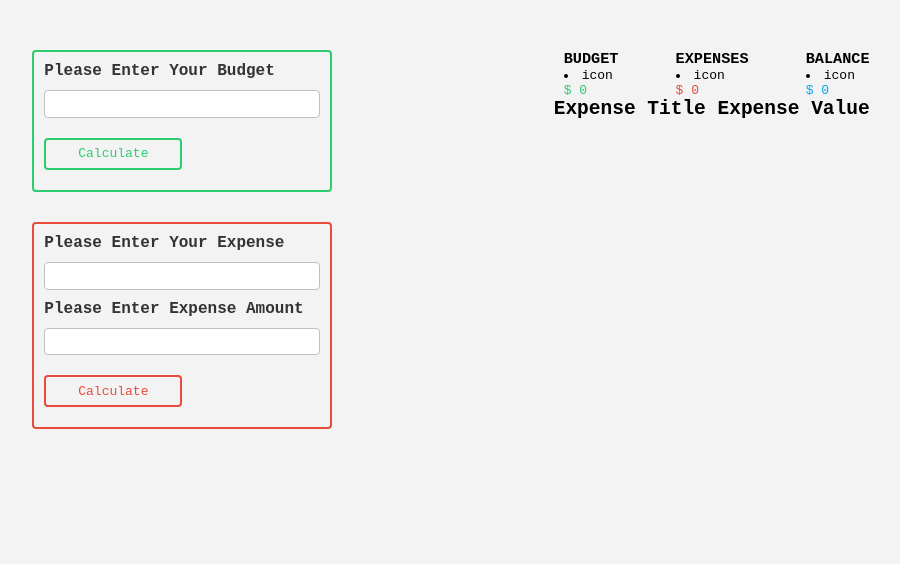
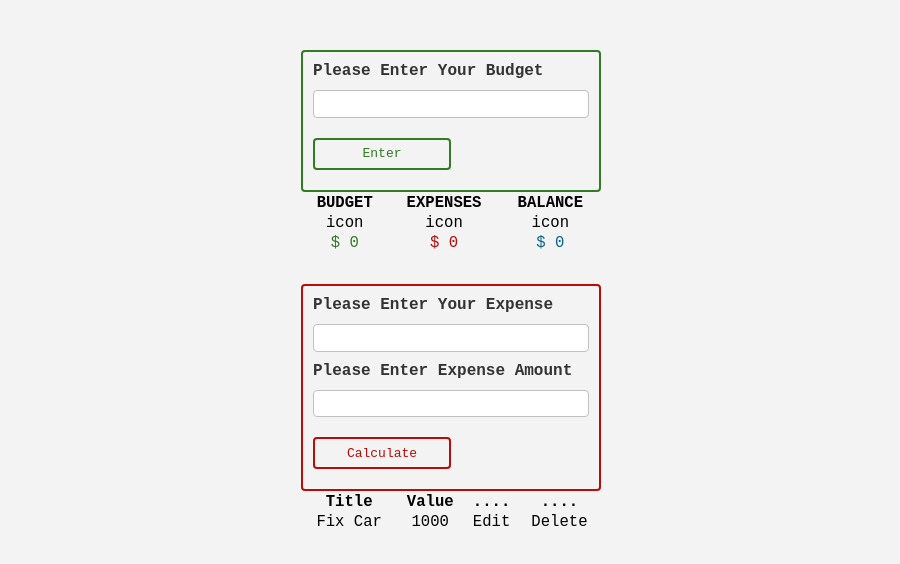
Before and after one commit to Saalu/Javascript_BudgetApp, a plain HTML site: page index.html in a window 1280 px wide. Shown: the whole page, without its empty margins (189-1089 px from the left). Drawn offline with Linux system fonts and the light colour scheme.

Commit message:
structures of UI and function in shape

```diff
--- a/app.js
+++ b/app.js
@@ -1,17 +1,19 @@
 
 class UI{
     constructor(){
-        this.budgetFeedback = document.querySelector(".result .budget")
-        this.budgetFeedback = document.querySelector(".result .expenses")
-        this.budgetFeedback = document.querySelector(".result .balance")
+        this.budgetForm = document.getElementById('budget-form')
+        this.expenseForm = document.getElementById('expense-form')
+
+        this.budgetFeedback = document.querySelector(".budget-feedback")
+        this.expense = document.querySelector(".expense-feedback")
 
         this.budgetInput = document.getElementById('budget')
-        this.budgetInput = document.getElementById('expense-name')
-        this.budgetInput = document.getElementById('amount')
-
+        this.amountInput = document.getElementById('expense-name')
+        this.expenseInput = document.getElementById('amount')
 
     }
 }
+
 
 function eventListeners(){
     const budgetForm = document.getElementById('budget-form')
@@ -19,6 +21,19 @@ function eventListeners(){
     const epenseList = document.getElementById('expense-list')
 }
 
+const ui = new UI()
+
+budgetForm.addEventListener('submit', (e)=>{})
+
+expenseForm.addEventListener('submit', (e)=>{})
+
+
+expenseList.addEventListener('submit', ()=>{})
+
+
+
+
+
 document.addEventListener('DOMContentLoaded', function(){
     eventListeners()
 })
--- a/index.html
+++ b/index.html
@@ -12,14 +12,37 @@
    <div class="container">
         <!-- =================Form Section ==================== -->
     <section class="form-section">
-       <div class="one">
+       <!-- First Form -->
+       <div class="form-one">
        <form action="#" id="budget-form">
                 <label for="budget">Please Enter Your Budget</label>
             <input type="text" id="budget">
-            <input type="submit" name="" value="Calculate" id="btn" class="btn">
+            <input type="submit" name="" value="Enter" id="btn" class="btn">
         </form>
-       </div>
-       <div class="two">
+
+        <!-- Results  -->
+         <table class="budget-feedback feedback-one">
+                    <tr >
+                        <th>BUDGET</th>
+                        <th>EXPENSES</th>
+                        <th>BALANCE</th>
+                    </tr>
+                    <tr>
+                        <td>icon</td>
+                        <td>icon</td>
+                        <td>icon</td>
+                    </tr>
+                    <tr>
+                        <td class="budget">$ 0</td>
+                        <td class="expenses">$ 0</td>
+                        <td class="balance">$ 0</td>
+                    </tr>
+        </table>
+
+        </div> <!-- End First Form -->
+
+       <!-- Second Form -->
+       <div class="form-two">
             <form action="#" id="expense-form">
                 <label for="budget">Please Enter Your Expense</label>
                 <input type="text" id="expense-name">
@@ -27,35 +50,29 @@
                 <input type="text" id="amount">
                 <input type="submit" name="" value="Calculate" id="btn" class="btn">
             </form>
-       </div>
+             <!-- table result FEEDBACK -->
+            <table  class="expense-feedback feedback-two">
+                <tr>
+                    <th>Title</th>
+                    <th>Value</th>
+                    <th>....</th>
+                    <th>....</th>
+                </tr>
+                <tr>
+                    <td>Fix Car</td>
+                    <td>1000</td>
+                    <td> Edit </td>
+                    <td> Delete</td>
+                </tr>
+            </table>  <!-- feedback end -->
+
+         </div ><!-- Second Form -->
+
+
     </section>
 
 
     <!-- =================Display Results==================== -->
-    <section class="result">
-        <div class="one list">
-            <div class="list">
-                <h3>BUDGET</h3>
-                <li>icon</li>
-                <p class="budget">$ 0</p>
-            </div>
-            <div class="list">
-                <h3>EXPENSES</h3>
-                <li>icon</li>
-                <p class="expenses">$ 0</p>
-            </div>
-            <div class="list">
-                <h3>BALANCE</h3>
-                <li>icon</li>
-                <p class="balance">$ 0</p>
-            </div>
-        </div>
-        <div class="two">
-            <h2>Expense Title Expense Value</h2>
-        </div>
-    </section>
-
-
 
 
 
@@ -63,13 +80,8 @@
     <!-- end of container -->
    </div>
 
-
-
     <!-- ===================================== -->
     <!-- ===================================== -->
-
-
-
 
     <script src="app.js"></script>
 </body>
--- a/style.css
+++ b/style.css
@@ -1,21 +1,27 @@
 *{
-
     margin:0;
     padding: 0;
     box-sizing: border-box;
-    font-family: monospace
+    font-family: monospace;
 }
 
 :root{
-    --red:#e74c3c;
-    --green: #2ecc71;
-    --blue:#03A9F4 ;
+    --red:#b80c09;
+    /* --red:#e74d3c80; */
+    --green: #317b22;
+    --lightgreen: #2ecc707a;
+    --blue:#05668d ;
+    --lightblue:rgba(3, 168, 244, 0.445) ;
     --dark:#333 ;
     --yellow: #FFC107;
     --shadow: 2px 2px 5px rgba(0,0,0,.5)
 }
 body{
     background:rgba(238, 238, 238, 0.671);
+}
+
+ tr{
+    padding: 5rem;
 }
 
 .container{
@@ -64,24 +70,17 @@ form .btn:active{
 
 }
 
-form input focus{
-    border-color: #03A9F4;
-}
 
-.one form{
-
-}
-.one form .btn{
+.form-one form .btn{
     border: 2px solid var(--green);
     color: var(--green);
 }
-.two form{
-    background: ;
+.form-two form{
     border: 2px solid var(--red);
     margin-top: 30px;
 }
 
-.two form .btn{
+.form-two form .btn{
     border: 2px solid var(--red);
     color: var(--red);
 }
@@ -96,12 +95,26 @@ form input focus{
     margin-left: 10px;
 }
 
-.one .budget{
+.form-one .budget{
     color: var(--green);
 }
-.one .expenses{
+.form-one .expenses{
     color: var(--red);
 }
-.one .balance{
+.form-one .balance{
     color: var(--blue);
 }
+
+
+/* table{
+    width: 100%;
+} */
+table{
+    width: 100%;
+    font-size: 1.2rem;
+
+}
+
+th,td{
+    text-align: center;
+}
```
Lines whose indentation alone changed are shown as unchanged.
